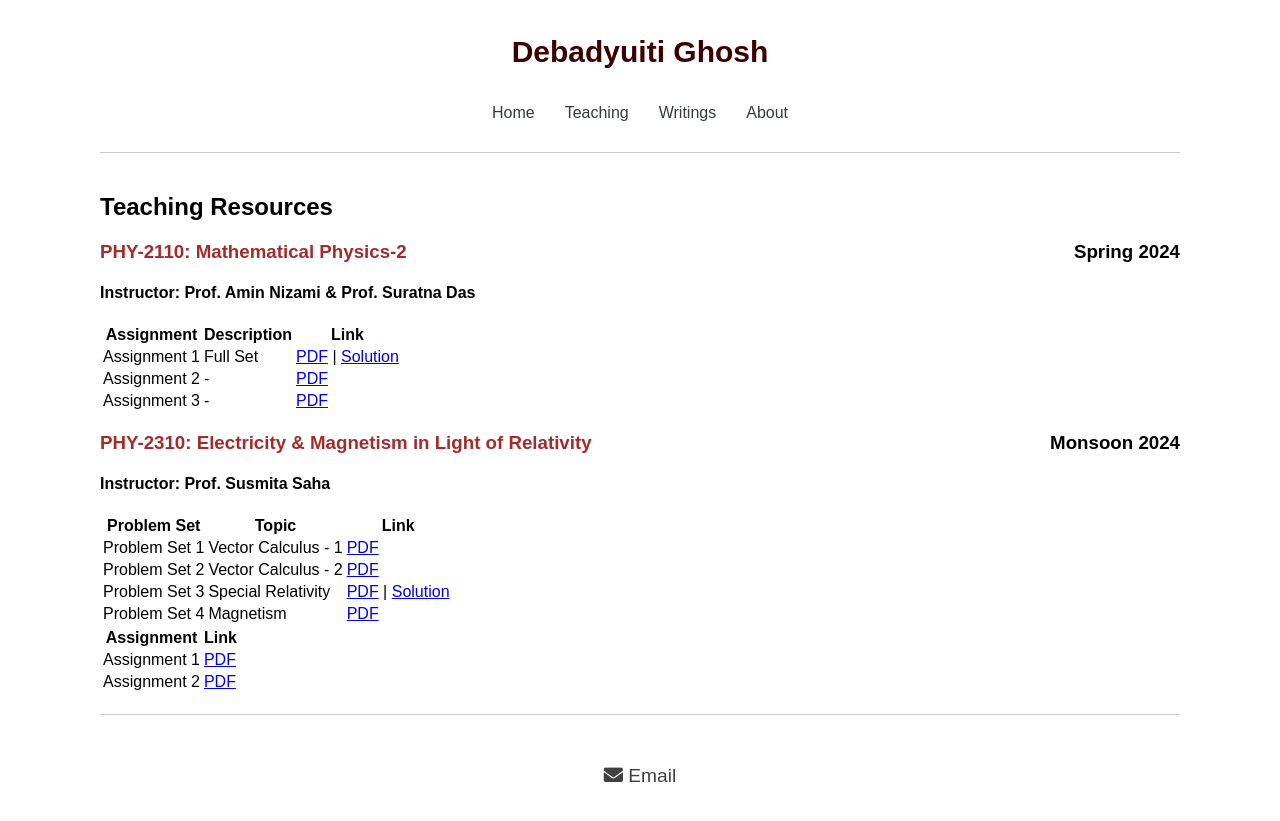
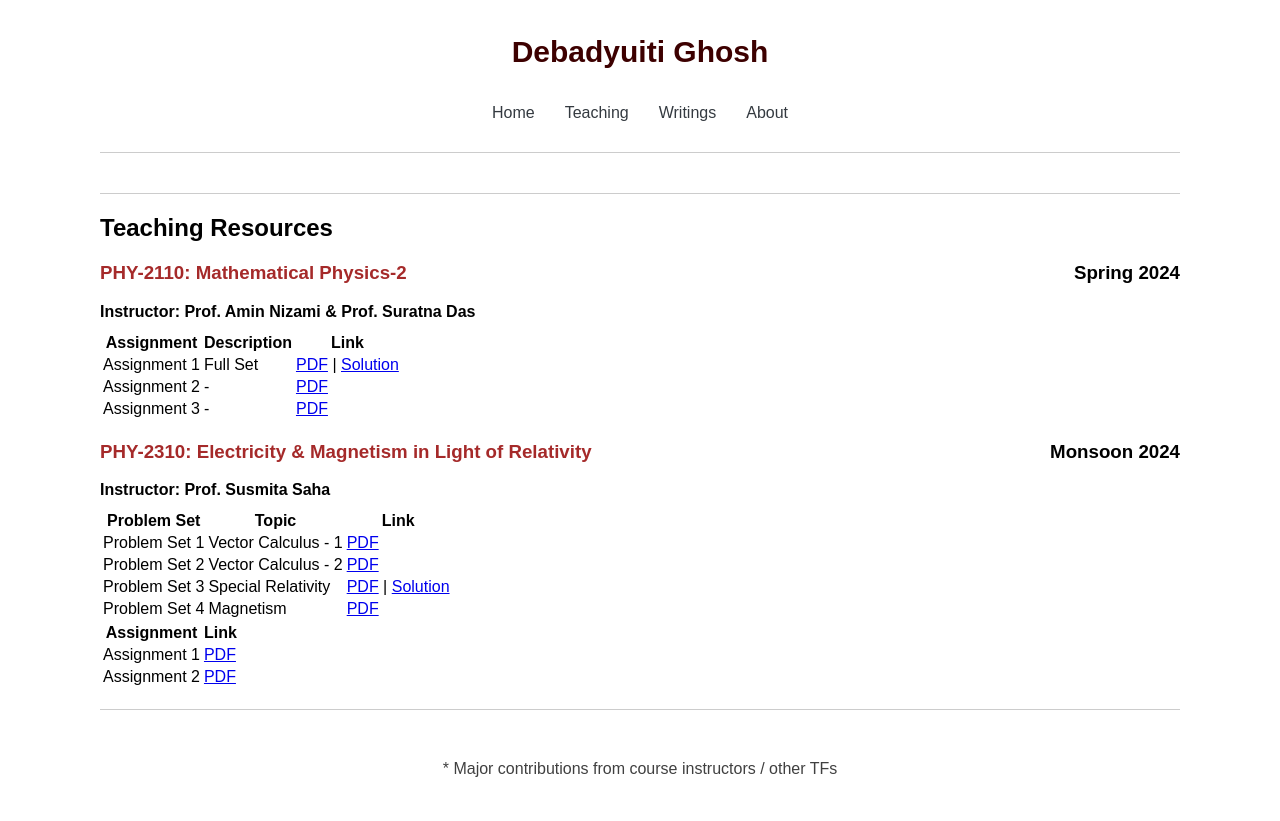
Before and after one commit to debadyuitighosh/debadyuitighosh.github.io, a Jekyll site: the page built from Teaching/teaching.md, in a window 1280 px wide. Shown: the top 821 px of the page. Built offline with Jekyll 4.4.1, drawn with Linux system fonts in a browser that asks for light colours; our own code applies the rules of GitHub Pages for plain Markdown files.

Commit message:
Update teaching.md

```diff
--- a/Teaching/teaching.md
+++ b/Teaching/teaching.md
@@ -4,9 +4,8 @@ title: Teaching
 class: teaching-page
 permalink: /teaching/
 footer: " * Major contributions from course instructors / other TFs"
-<hr>
 ---
-## Teaching Resources
+<hr>## Teaching Resources
 
 ### <span style="color: brown;"> PHY-2110: Mathematical Physics-2 </span> <span style="float: right;"> Spring 2024 </span>
 #### Instructor: Prof. Amin Nizami & Prof. Suratna Das
```
